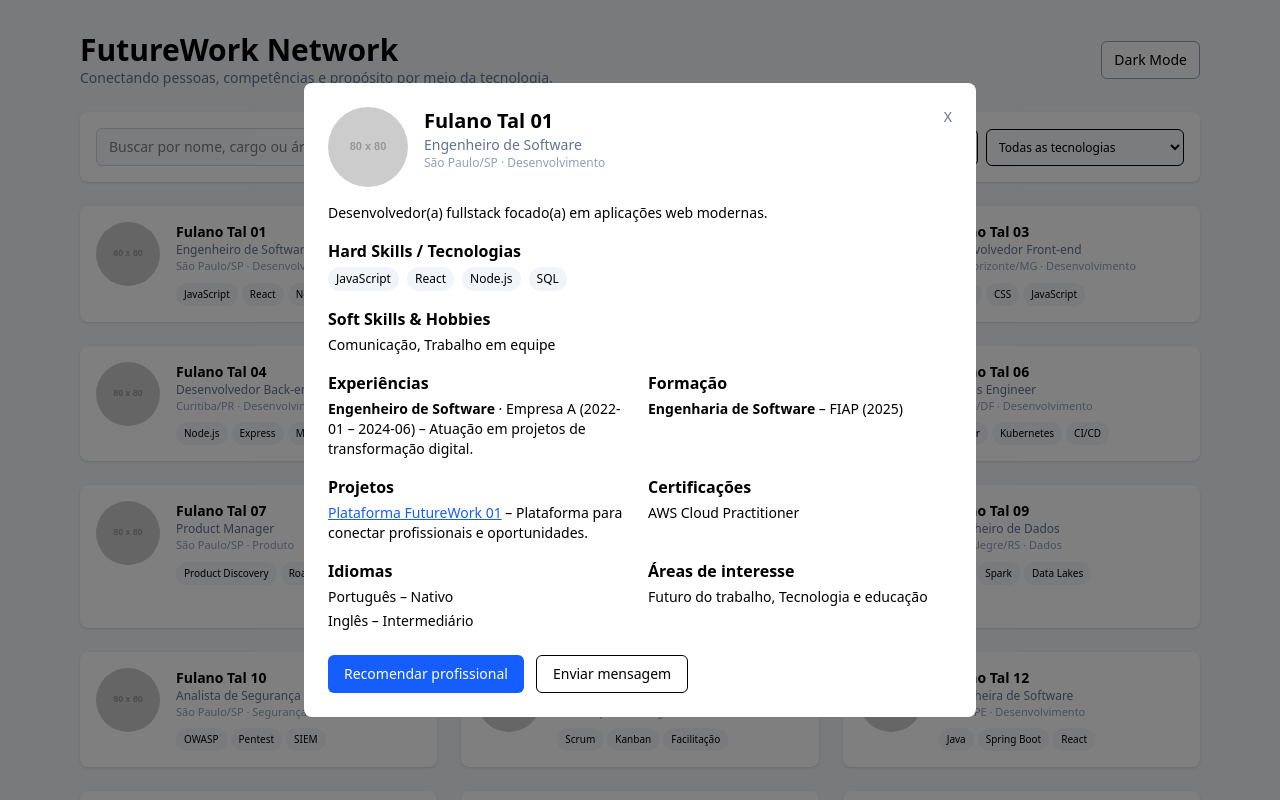
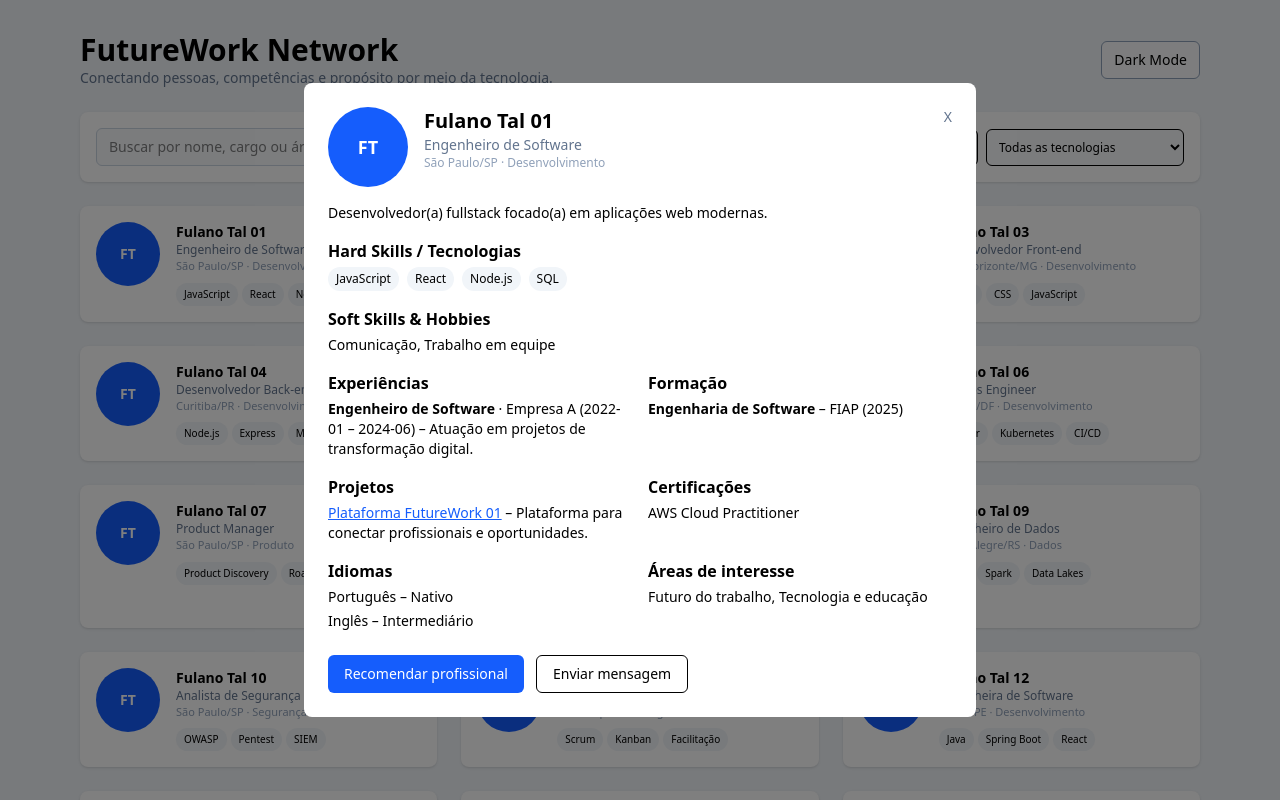
Before and after one commit to EduardoDelarissia/GS-FRONT-WEB, a React (Vite) app: page / in a window 1280 px wide. Both pictures are taken after a click on the button 258 px from the left and 263 px from the top of the page. Shown: the top 800 px of the page. Built offline with nearby package versions, Linux system fonts and the light colour scheme.

Commit message:
ajustando os card do perfil do usuario

```diff
--- a/src/components/ProfileCard.jsx
+++ b/src/components/ProfileCard.jsx
@@ -1,16 +1,23 @@
 import React from "react";
 
 const ProfileCard = ({ profile, onClick }) => {
+  const initials = profile.nome
+    .split(" ")
+    .map((p) => p[0])
+    .join("")
+    .slice(0, 2)
+    .toUpperCase();
+
   return (
     <button
       onClick={onClick}
       className="text-left bg-white dark:bg-slate-800 rounded-lg shadow hover:shadow-lg transition p-4 flex gap-4 w-full"
     >
-      <img
-        src={profile.foto}
-        alt={profile.nome}
-        className="w-16 h-16 rounded-full object-cover"
-      />
+      {/* Avatar com iniciais */}
+      <div className="w-16 h-16 rounded-full bg-blue-600 text-white flex items-center justify-center text-sm font-bold">
+        {initials}
+      </div>
+
       <div className="flex-1">
         <h2 className="font-semibold text-sm">{profile.nome}</h2>
         <p className="text-xs text-slate-500 dark:text-slate-300">
--- a/src/components/ProfileModal.jsx
+++ b/src/components/ProfileModal.jsx
@@ -1,6 +1,13 @@
 import React from "react";
 
 const ProfileModal = ({ profile, onClose }) => {
+  const initials = profile.nome
+    .split(" ")
+    .map((p) => p[0])
+    .join("")
+    .slice(0, 2)
+    .toUpperCase();
+
   const handleRecommend = () => {
     alert(`Você recomendou ${profile.nome}!`);
     // RECEBA!!! 🔥
@@ -16,11 +23,9 @@
       <div className="bg-white dark:bg-slate-900 rounded-lg max-w-2xl w-full p-6 max-h-[90vh] overflow-y-auto">
         <div className="flex justify-between items-start gap-4">
           <div className="flex gap-4">
-            <img
-              src={profile.foto}
-              alt={profile.nome}
-              className="w-20 h-20 rounded-full object-cover"
-            />
+            <div className="w-20 h-20 rounded-full bg-blue-600 text-white flex items-center justify-center text-lg font-bold">
+              {initials}
+            </div>
             <div>
               <h2 className="text-xl font-bold">{profile.nome}</h2>
               <p className="text-sm text-slate-500 dark:text-slate-300">
--- a/tailwind.config.js
+++ /dev/null
@@ -1,9 +0,0 @@
-/** @type {import('tailwindcss').Config} */
-export default {
-  darkMode: "class", // <- ESSENCIAL
-  content: ["./index.html", "./src/**/*.{js,jsx,ts,tsx}"],
-  theme: {
-    extend: {}
-  },
-  plugins: []
-};
```
Also changed, not shown: src/App.jsx (+3 -4 lines).
